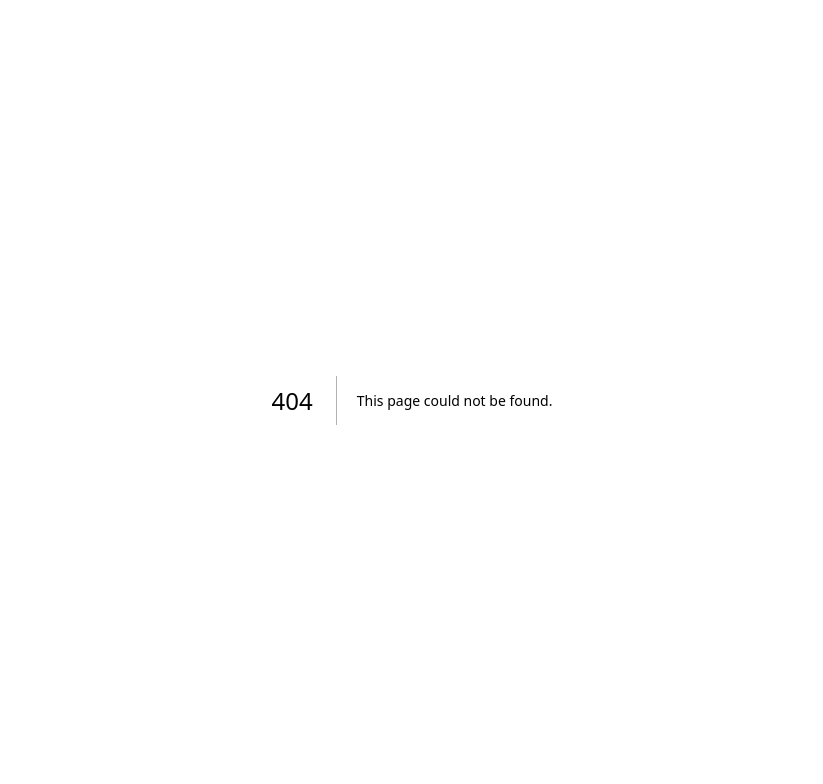
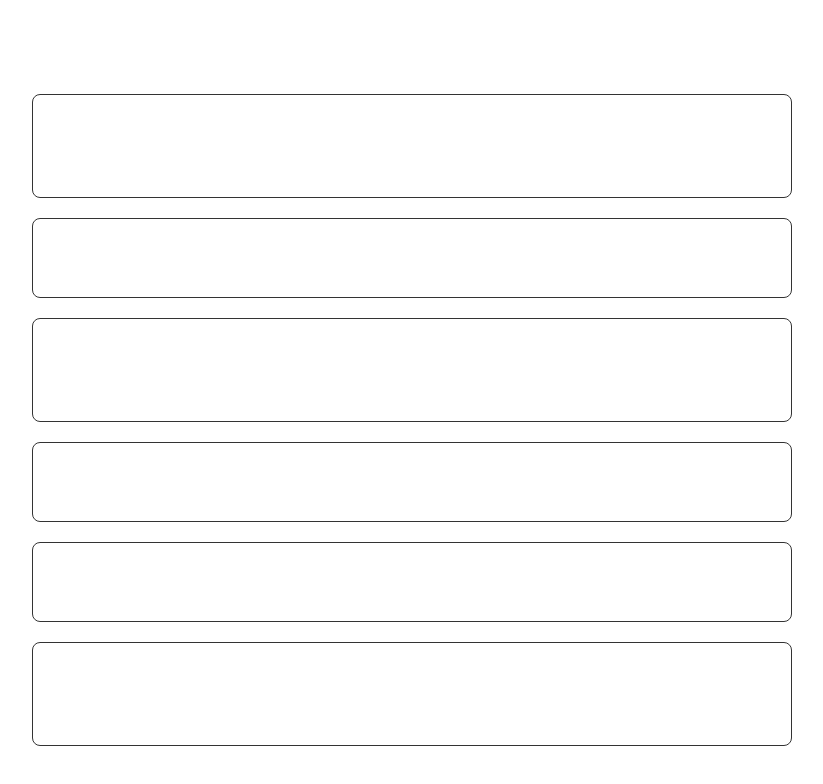
Before and after one commit to CekBiayaID/Ai-Shorts-Factory, a Next.js app: page /faq in a window 1280 px wide. Before the commit this address had no page. Shown: the top 784 px of the page, without its empty margins (228-1051 px from the left). Built offline with nearby package versions, Linux system fonts and the light colour scheme.

Commit message:
Add FAQ page

```diff
--- /dev/null
+++ b/app/faq/page.tsx
@@ -0,0 +1,64 @@
+export default function FAQPage() {
+  const faqs = [
+    {
+      question: "What is AI Shorts Factory?",
+      answer:
+        "AI Shorts Factory is an AI-powered tool that helps creators generate YouTube Shorts, TikTok scripts, titles, descriptions, hashtags, and content ideas in seconds.",
+    },
+    {
+      question: "Is there a free plan?",
+      answer:
+        "Yes. Free users receive limited daily generations to try the platform before upgrading.",
+    },
+    {
+      question: "What is included in the Pro plan?",
+      answer:
+        "The Pro plan provides higher generation limits, premium features, and a smoother content creation workflow.",
+    },
+    {
+      question: "Can I cancel my subscription anytime?",
+      answer:
+        "Yes. You can cancel your subscription at any time.",
+    },
+    {
+      question: "Do I need technical skills?",
+      answer:
+        "No. Simply enter your topic and AI Shorts Factory will generate content for you.",
+    },
+    {
+      question: "Which platforms are supported?",
+      answer:
+        "AI Shorts Factory is designed for YouTube Shorts, TikTok, Instagram Reels, and other short-form content platforms.",
+    },
+  ];
+
+  return (
+    <div
+      style={{
+        maxWidth: "800px",
+        margin: "0 auto",
+        padding: "40px 20px",
+        color: "white",
+      }}
+    >
+      <h1 style={{ marginBottom: "30px" }}>
+        Frequently Asked Questions
+      </h1>
+
+      {faqs.map((faq, index) => (
+        <div
+          key={index}
+          style={{
+            marginBottom: "20px",
+            padding: "15px",
+            border: "1px solid #333",
+            borderRadius: "8px",
+          }}
+        >
+          <h3>{faq.question}</h3>
+          <p>{faq.answer}</p>
+        </div>
+      ))}
+    </div>
+  );
+}
--- a/app/page.tsx
+++ b/app/page.tsx
@@ -836,6 +836,8 @@ Read Time: {estimatedMinutes}m {estimatedSeconds}s
           {" | "}
           <a href="/terms">Terms</a>
           {" | "}
+          <a href="/faq">FAQ</a>
+          {" | "}
           <a href="/contact">Contact</a>
         </div>
 
```
